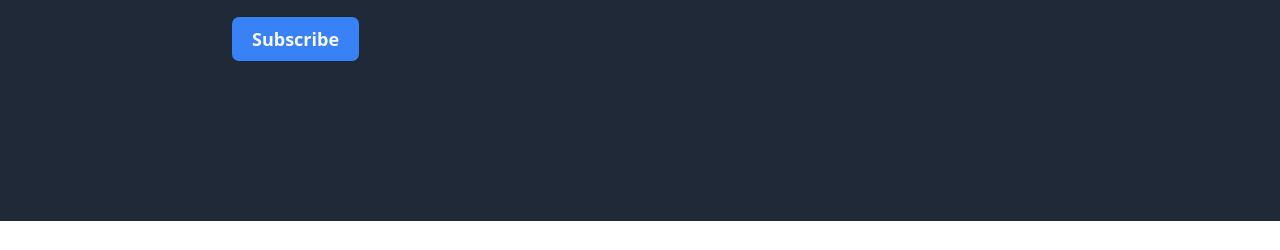
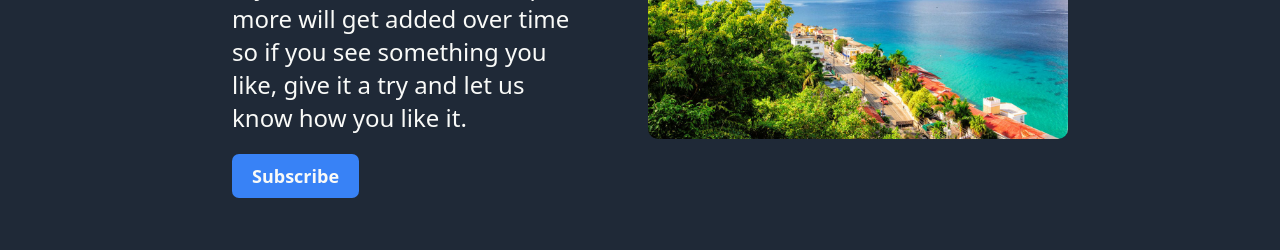
Before and after one commit to dbrcodes/odin-project-1, a plain HTML site: page index.html in a window 1280 px wide. Shown: the part 406-656 px from the top of the page. Drawn offline with Linux system fonts and the light colour scheme; the site is published under a folder, as on GitHub Pages, so addresses that start at the root find nothing.

Commit message:
Update index.html

```diff
--- a/index.html
+++ b/index.html
@@ -32,7 +32,7 @@
           </p>
           <button class="subscribe">Subscribe</button>
         </div>
-        <img src="/images/island.jpg" alt="jamaica" class="placeholder1" />
+        <img src="images/island.jpg" alt="jamaica" class="placeholder1" />
       </section>
     </section>
 
```
